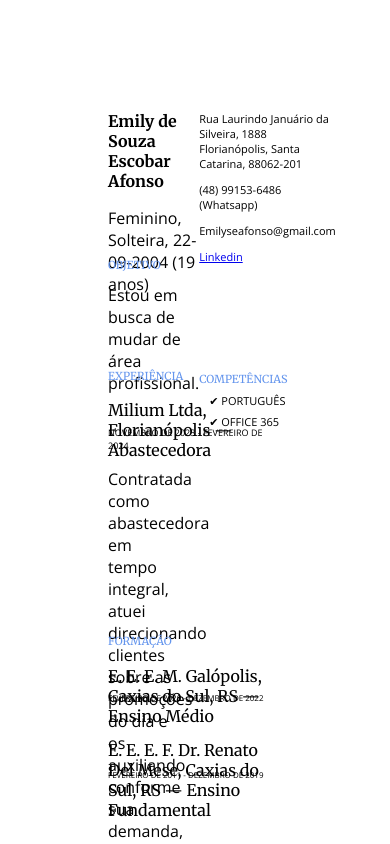
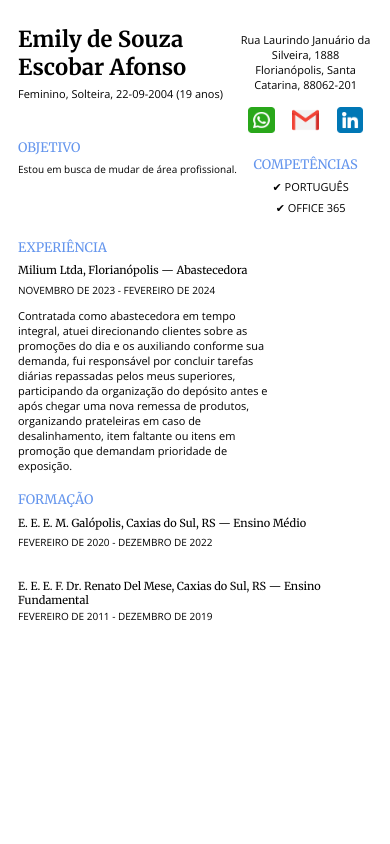
Before and after one commit to EmilySouza22/EmilySouza22.github.io, a plain HTML site: page index.html in a window 390 px wide. Shown: the top 844 px of the page. Drawn offline with nearby package versions, Linux system fonts and the light colour scheme.

Commit message:
Irá estilizar a página para celulares.

```diff
--- a/index.html
+++ b/index.html
@@ -21,15 +21,17 @@
             </div>
             <div id="objetivo">
                 <h3 class="titulo merriweather-regular"> OBJETIVO </h3>
-                <p class="open-sans-regular"> Estou em busca de mudar de área profissional. </p>
+                <p class="descricao-objetivo open-sans-regular"> Estou em busca de mudar de área profissional. </p>
             </div>
         </div>
         <div id="conteudo-lateral" class="open-sans-regular">
             <div id="contato">
-                <p> Rua Laurindo Januário da Silveira, 1888 Florianópolis, Santa Catarina, 88062-201 </p>
-                <p> (48) 99153-6486 (Whatsapp) </p>
-                <p> Emilyseafonso@gmail.com </p>
-                <p> <a href="https://www.linkedin.com/in/emilydesouza22/"> Linkedin </a> </p>
+                <p class="endereço"> Rua Laurindo Januário da Silveira, 1888 Florianópolis, Santa Catarina, 88062-201 </p>
+                <div id="redes-sociais">
+                    <div> <a href="https://wa.me/5548991536486"> </a> <img class="whatsapp" src="img/whatsapp.png" alt="Logo do Whatsapp"> </div>
+                    <div> <a href="mailto:emilyseafonso@gmail.com"> </a> <img class="gmail" src="img/gmail.png" alt="Logo do Gmail"> </div>
+                    <div> <a href="https://www.linkedin.com/in/emilydesouza22/"> <img class="linkedin" src="img/linkedin.png" alt="Logo do Linkedin"> </a> </div>
+                </div>
             </div>
             <div id="competencias">
                 <h3 class="titulo merriweather-regular"> COMPETÊNCIAS </h3>
@@ -44,7 +46,7 @@
             <h3 class="titulo merriweather-regular"> EXPERIÊNCIA </h3>
             <h4 class="experiencia-subtitulo merriweather-regular"> Milium Ltda, Florianópolis — Abastecedora </h4>
             <p class="experiencia-data open-sans-regular"> Novembro de 2023 - Fevereiro de 2024 </p>
-            <p class="descricao open-sans-regular"> Contratada como abastecedora em tempo integral, atuei direcionando clientes sobre as promoções do dia e os auxiliando conforme sua demanda, fui responsável por concluir tarefas diárias repassadas pelos meus superiores, participando da organização do depósito antes e após chegar uma nova remessa de produtos, organizando prateleiras em caso de desalinhamento, item faltante ou itens em promoção que demandam prioridade de exposição.</p>
+            <p class="descricao-experiencia open-sans-regular"  style="white-space: pre-line;"> Contratada como abastecedora em tempo integral, atuei direcionando clientes sobre as promoções do dia e os auxiliando conforme sua demanda, fui responsável por concluir tarefas diárias repassadas pelos meus superiores, participando da organização do depósito antes e após chegar uma nova remessa de produtos, organizando prateleiras em caso de desalinhamento, item faltante ou itens em promoção que demandam prioridade de exposição.</p>
         </div>
         <div id="formacao">
             <h3 class="titulo merriweather-regular"> FORMAÇÃO </h3>
--- a/style.css
+++ b/style.css
@@ -101,64 +101,107 @@
 }
 
 /* CSS para visualizar no celular */
-@media only screen and (max-width: 600px) {
+@media only screen and (max-width: 500px) {
     #container{
-        text-ident: 50px;
+        text-ident: 5px;
         display: block;
         padding: 0;
-        margin: 100px;
-
+        margin: 10px;
     }
     #cabecalho{
         display: flex;
         padding: 0;
         margin: 0;
         justify-content: space-between;
+        width: 100%;
+        height: 100%;
     }
     #nome{
         text-transform: full-width;
         text-align: left;
         color: black;
-        font-size: 8px;
-        height: 80px
+        font-size: 14px;
+        height: 60px
     }
     #info{
+        font-size: 11px;
         text-align: left;
         height: 40px;
     }
     .titulo{
-        font-size: 11px;
+        font-size: 13px;
         color: cornflowerblue;
         height: 10px;
     }
     #objetivo{
+        font-size: 14px;
         max-height: 100px;
     }
+    .descricao-objetivo{
+        font-size: 10px;
+    }
     .experiencia-subtitulo{
+        font-size: 11px;
         font-style: italic;
         height: 5px;
     }
     .experiencia-data{
         text-transform: uppercase;
-        font-size: 9px;
+        font-size: 10px;
+    }
+    .descricao{
+        font-size: 10px;
+        padding: 10px;
+        width: fit-content;
+        container-type: inline-size;
+    }
+    .descricao > p {
+        font-size: 19cqi;
     }
     #conteudo-central{
         padding: 0;
         margin: 0;
+        height: 100%;
+        width: 100%;
         justify-content: left;
         align-content: flex-start;
     }
     #conteudo-lateral{
-        max-width: 250px;
-        word-break: keep-all;
-        padding: 0;
+        padding: 3% 0 0;
         margin: 0;
         font-size: 11px;
-        height: 10px;
+        height: 100%;
+        width: 60%;
+    }
+    .endereço{
+        display: block;
+        font-size: 11px;
+        padding: 0;
+    }
+    .whatsapp{
+        width: 60%;
+    }
+    .gmail{
+        width: 60%;
+    }
+    .linkedin{
+        width: 60%;
     }
     #contato{
+        display: flex;
+        align-content: center;
+        flex-direction: column;
+        flex-wrap: nowrap;
+        align-items: center;
+        text-align: center;
         font-size: 11px;
-        height: 250px;
+        height: 100%;
+    }
+    #competencias{
+        text-align: center;
+        width: 100%;
+        height: 100%;
+        padding: 5% 0 0;
     }
     .competencia-1{
         font-size: 11px;
@@ -176,26 +219,46 @@
     #experiencia{
         max-height: 350px;
     }
-    .descricao{
-        padding: 0;
-        border: 0;
-        max-width: 40%;
-        height: 150px;
+    .descricao-experiencia{
+        overflow-wrap: break-word;
+        font-size: 11px;
+        width: 250px;
+        height: 170px;
     }
     .ensino-medio{
+        font-size: 11px;
         height: 5px;
     }
     .ensino-data{
         text-transform: uppercase;
-        font-size: 8px;
+        font-size: 10px;
         height: 1px;
     }
     .ensino-fundamental{
+        font-size: 11px;
         height: 8px;
     }
     .ensino-data-2{
         text-transform: uppercase;
-        font-size: 8px;
+        font-size: 10px;
+        padding-top: 2%;
+    }
+
+    #redes-sociais{
+        display: flex;
+        width: 100%;
+        height: 40%;
+        padding: 3% 0 0;
+    }
+}
+
+@media only screen and (max-width: 400px) {
+    #nome{
+        text-transform: full-width;
+        text-align: left;
+        color: black;
+        font-size: 11px;
+        height: 50px
     }
 }
 
```
Also changed, not shown: img/gmail.png (added), img/linkedin.png (added), img/whatsapp.png (added).
